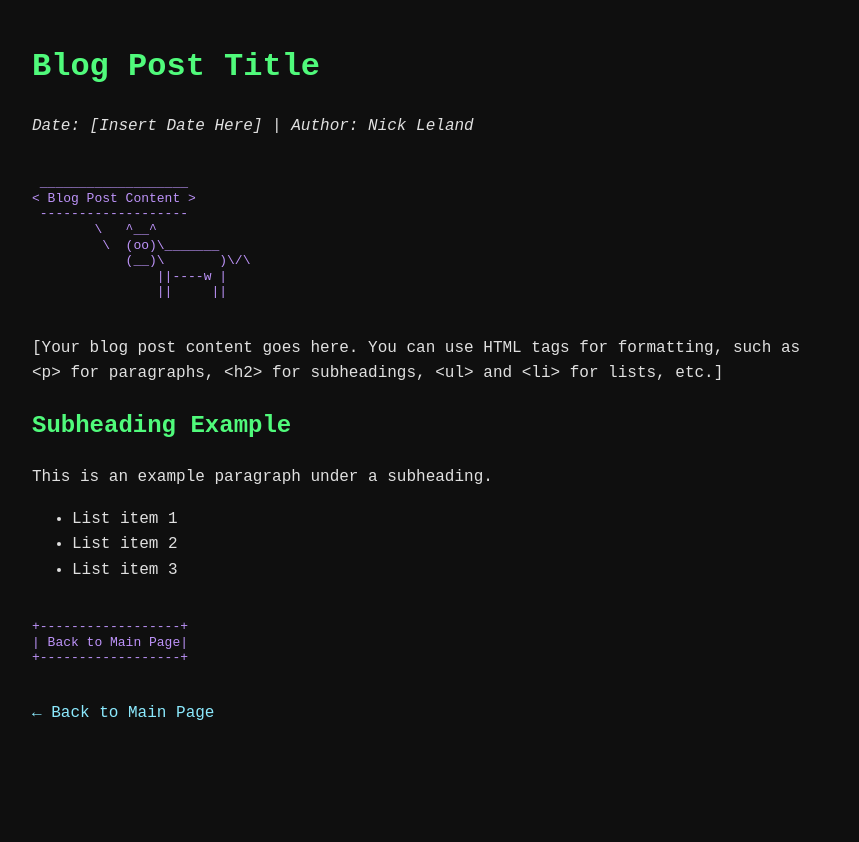
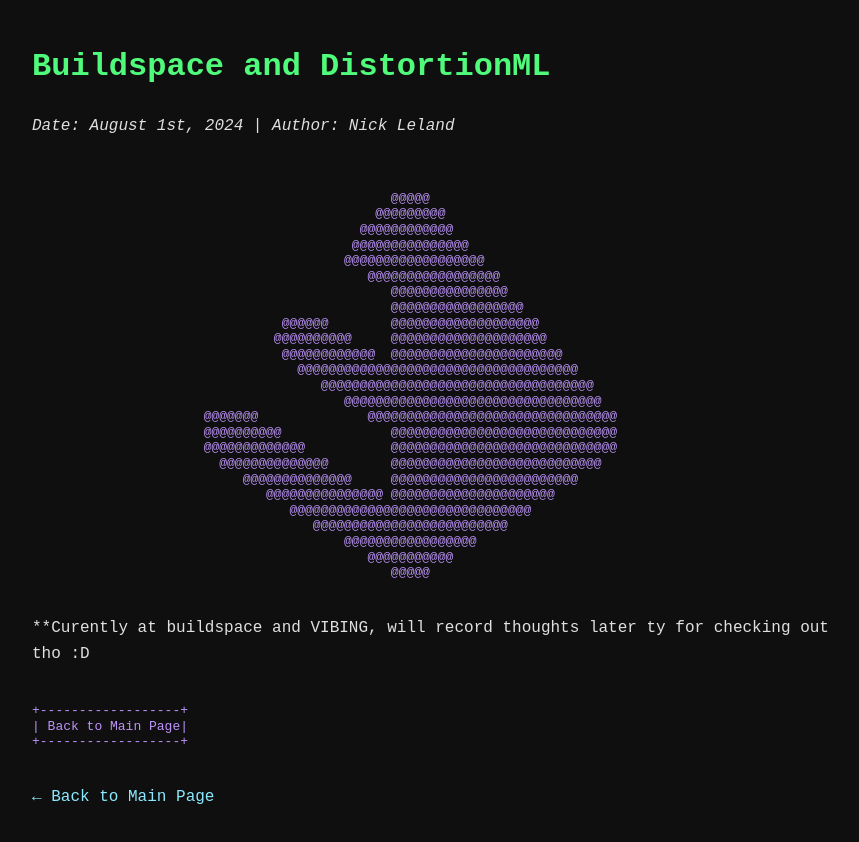
Before and after one commit to nick-leland/personal_website, a plain HTML site: page buildspace-distortionml.html in a window 1280 px wide. Shown: the whole page, without its empty margins (208-1067 px from the left). Before the commit the page ends 800 px from the top, so only its background shows below. Drawn offline with Linux system fonts and the light colour scheme.

Commit message:
Updated the website for buildspace blog post

```diff
--- a/buildspace-distortionml.html
+++ b/buildspace-distortionml.html
@@ -3,7 +3,7 @@
 <head>
     <meta charset="UTF-8">
     <meta name="viewport" content="width=device-width, initial-scale=1.0">
-    <title>Blog Post Title - Nick Leland</title>
+    <title>Buildspace and DistortionML</title>
     <style>
         body {
             font-family: 'Courier New', monospace;
@@ -43,36 +43,46 @@
 </head>
 <body>
     <header>
-        <h1>Blog Post Title</h1>
+        <h1>Buildspace and DistortionML</h1>
         <div class="post-meta">
-            <span>Date: [Insert Date Here]</span>
+            <span>Date: August 1st, 2024</span>
             <span> | </span>
             <span>Author: Nick Leland</span>
         </div>
     </header>
 
     <div class="ascii-art">
- ___________________
-< Blog Post Content >
- -------------------
-        \   ^__^
-         \  (oo)\_______
-            (__)\       )\/\
-                ||----w |
-                ||     ||
+
+                                              @@@@@
+                                            @@@@@@@@@
+                                          @@@@@@@@@@@@
+                                         @@@@@@@@@@@@@@@
+                                        @@@@@@@@@@@@@@@@@@
+                                           @@@@@@@@@@@@@@@@@
+                                              @@@@@@@@@@@@@@@
+                                              @@@@@@@@@@@@@@@@@
+                                @@@@@@        @@@@@@@@@@@@@@@@@@@
+                               @@@@@@@@@@     @@@@@@@@@@@@@@@@@@@@
+                                @@@@@@@@@@@@  @@@@@@@@@@@@@@@@@@@@@@
+                                  @@@@@@@@@@@@@@@@@@@@@@@@@@@@@@@@@@@@
+                                     @@@@@@@@@@@@@@@@@@@@@@@@@@@@@@@@@@@
+                                        @@@@@@@@@@@@@@@@@@@@@@@@@@@@@@@@@
+                      @@@@@@@              @@@@@@@@@@@@@@@@@@@@@@@@@@@@@@@@
+                      @@@@@@@@@@              @@@@@@@@@@@@@@@@@@@@@@@@@@@@@
+                      @@@@@@@@@@@@@           @@@@@@@@@@@@@@@@@@@@@@@@@@@@@
+                        @@@@@@@@@@@@@@        @@@@@@@@@@@@@@@@@@@@@@@@@@@
+                           @@@@@@@@@@@@@@     @@@@@@@@@@@@@@@@@@@@@@@@
+                              @@@@@@@@@@@@@@@ @@@@@@@@@@@@@@@@@@@@@
+                                 @@@@@@@@@@@@@@@@@@@@@@@@@@@@@@@
+                                    @@@@@@@@@@@@@@@@@@@@@@@@@
+                                        @@@@@@@@@@@@@@@@@
+                                           @@@@@@@@@@@
+                                              @@@@@
     </div>
 
     <div class="post-content">
-        <p>[Your blog post content goes here. You can use HTML tags for formatting, such as &lt;p&gt; for paragraphs, &lt;h2&gt; for subheadings, &lt;ul&gt; and &lt;li&gt; for lists, etc.]</p>
+        <p>**Curently at buildspace and VIBING, will record thoughts later ty for checking out tho :D</p>
 
-        <h2>Subheading Example</h2>
-        <p>This is an example paragraph under a subheading.</p>
-
-        <ul>
-            <li>List item 1</li>
-            <li>List item 2</li>
-            <li>List item 3</li>
-        </ul>
     </div>
 
     <footer>
```
